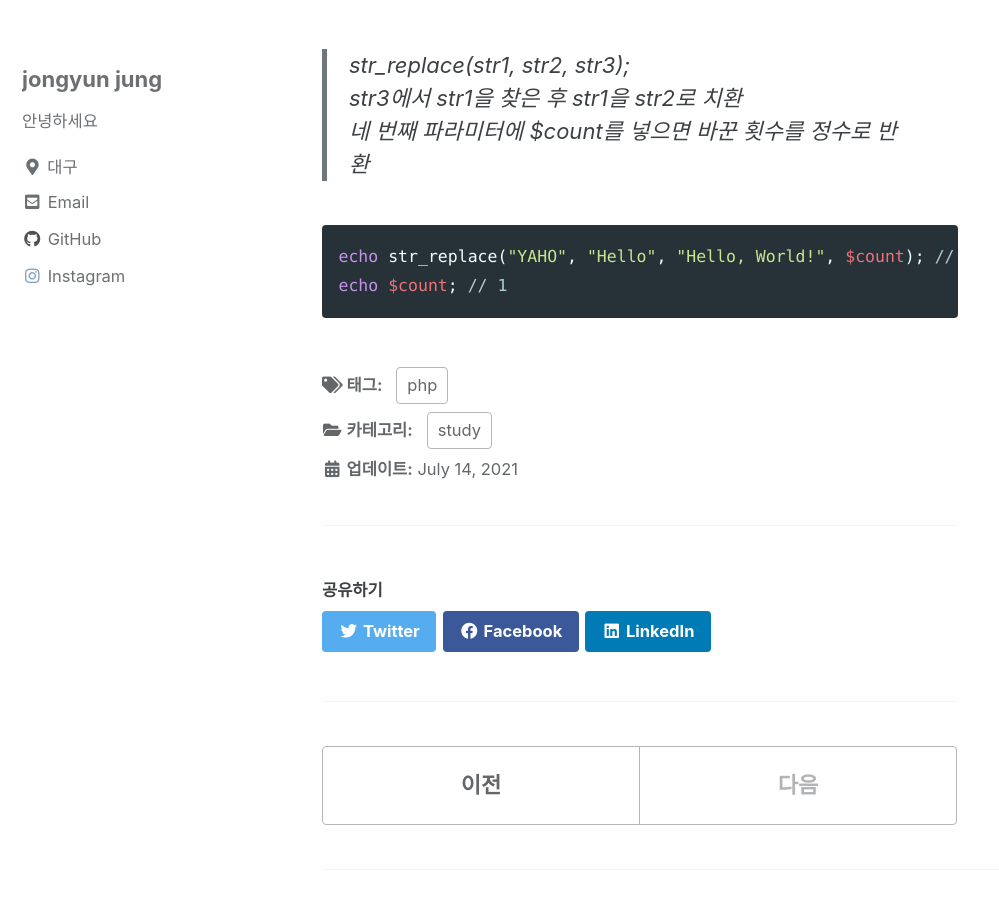
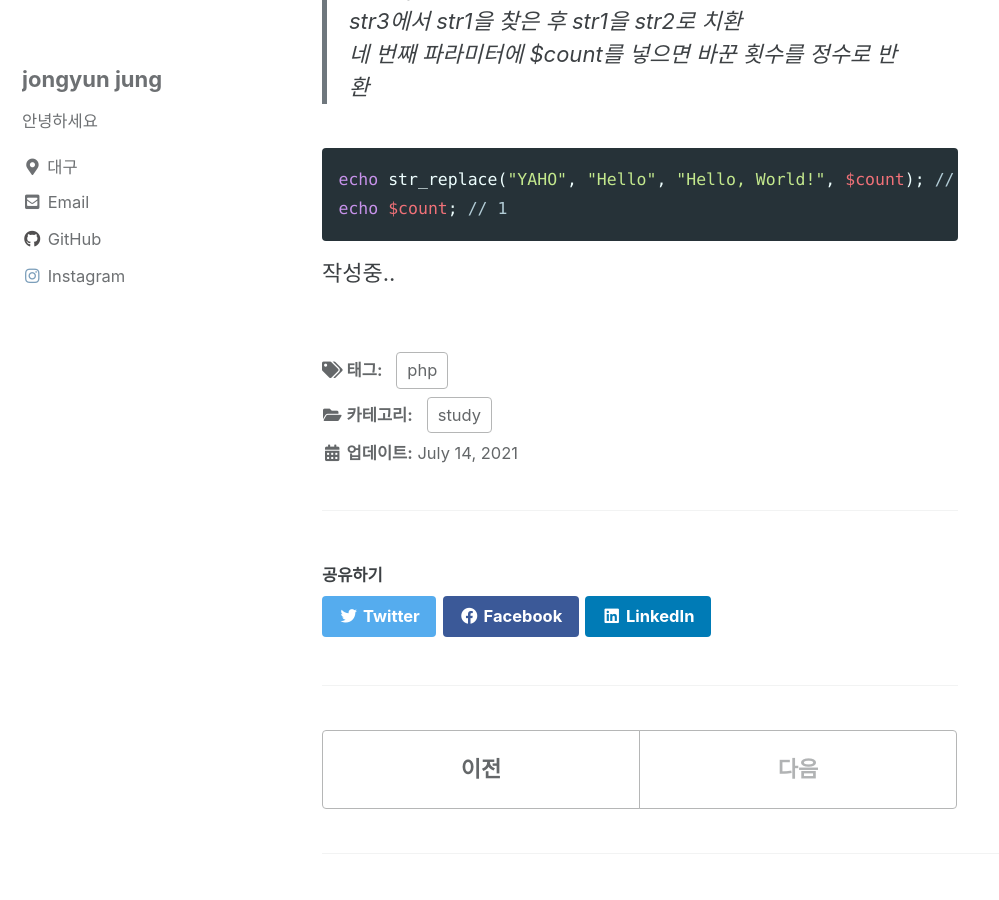
Before and after one commit to unh6uoj/unh6uoj.github.io, a Jekyll site: the page built from _posts/2021-07-14-PHP문자열 함수 정리.md, in a window 1280 px wide and 900 px high, scrolled down 1716 px. Shown: the whole window, without its empty margins (0-999 px from the left). Built offline with Jekyll 4.4.1, drawn with Linux system fonts in a browser that asks for light colours; cached includes are drawn as plain includes.

Commit message:
Update 2021-07-14-PHP문자열 함수 정리.md

````diff
--- a/_posts/2021-07-14-PHP문자열 함수 정리.md
+++ b/_posts/2021-07-14-PHP문자열 함수 정리.md
@@ -41,8 +41,6 @@ echo strstr("Benjamin", "ABC"); // False
 > strchr(str, str); <br>
 > strstr()과 동일하게 사용가능.
 
-<br>
-
 > stristr(str, str); <br>
 > strstr()과 같지만 대소문자를 구분하지 않는다.
 
@@ -59,3 +57,5 @@ echo strstr("Benjamin", "ABC"); // False
 echo str_replace("YAHO", "Hello", "Hello, World!", $count); // YAHO, World!
 echo $count; // 1
 ```
+
+작성중..
````
